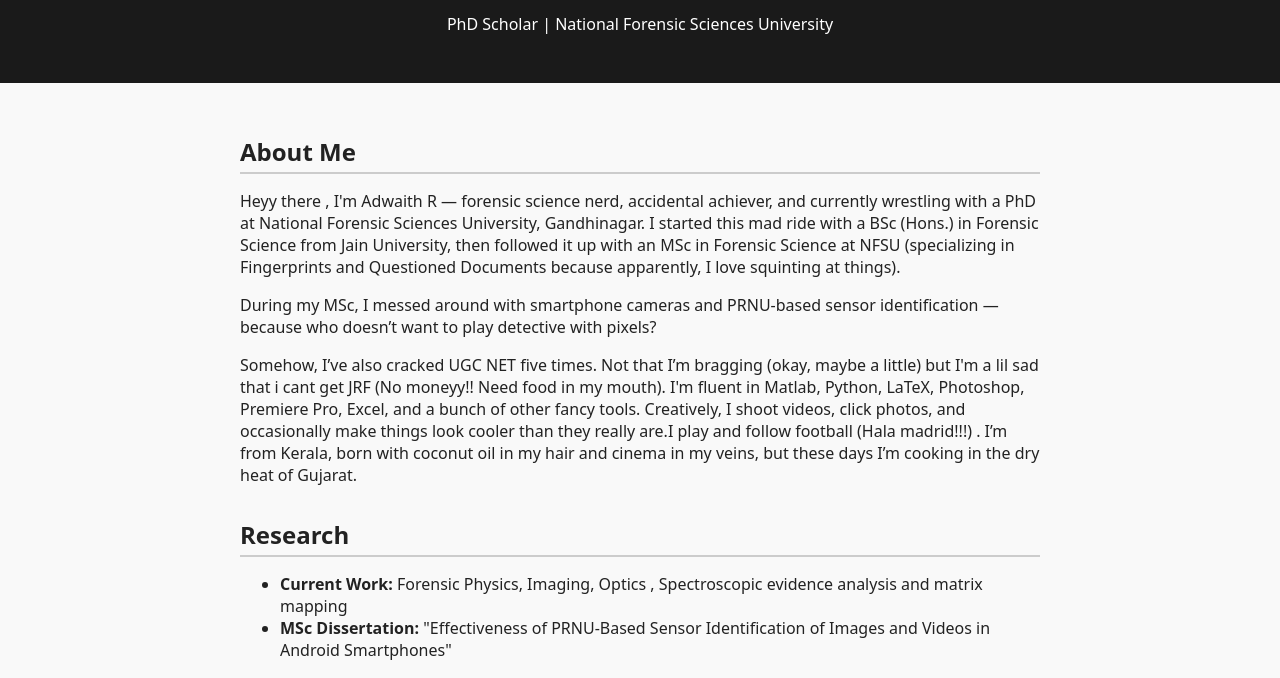
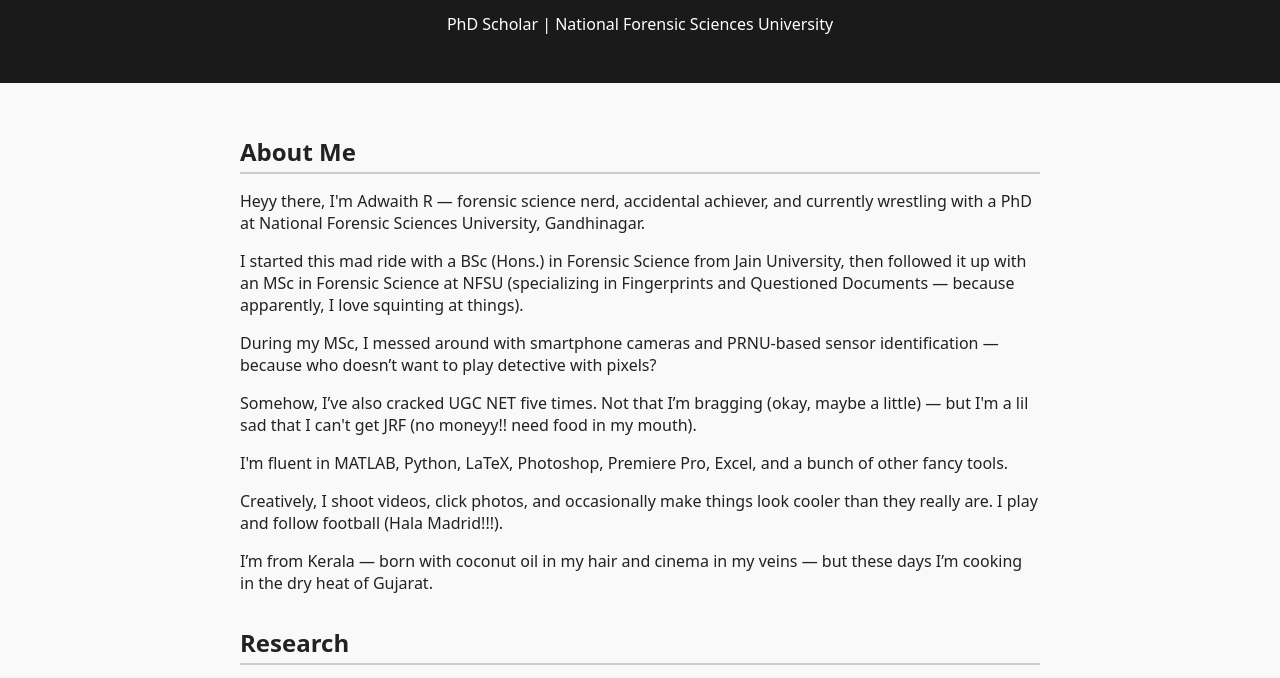
Before and after one commit to adwaithrforensic/portfolio, a plain HTML site: page index.html in a window 1280 px wide. Shown: the part 99-777 px from the top of the page. Drawn offline with Linux system fonts and the light colour scheme.

Commit message:
Update index.html

```diff
--- a/index.html
+++ b/index.html
@@ -54,13 +54,23 @@
 
   <main>
 
-    <section>
-      <h2 class="section-title">About Me</h2>
-      <p>Heyy there , I'm Adwaith R — forensic science nerd, accidental achiever, and currently wrestling with a PhD at National Forensic Sciences University, Gandhinagar. I started this mad ride with a BSc (Hons.) in Forensic Science from Jain University, then followed it up with an MSc in Forensic Science at NFSU (specializing in Fingerprints and Questioned Documents because apparently, I love squinting at things).
-      <p>During my MSc, I messed around with smartphone cameras and PRNU-based sensor identification — because who doesn’t want to play detective with pixels?</p>
-Somehow, I’ve also cracked UGC NET five times. Not that I’m bragging (okay, maybe a little) but I'm a lil sad that i cant get JRF (No moneyy!! Need food in my mouth). I'm fluent in Matlab, Python, LaTeX, Photoshop, Premiere Pro, Excel, and a bunch of other fancy tools.
-Creatively, I shoot videos, click photos, and occasionally make things look cooler than they really are.I play and follow football (Hala madrid!!!) . I’m from Kerala, born with coconut oil in my hair and cinema in my veins, but these days I’m cooking in the dry heat of Gujarat. </p>
-    </section>
+ <section>
+  <h2 class="section-title">About Me</h2>
+  <p>Heyy there, I'm Adwaith R — forensic science nerd, accidental achiever, and currently wrestling with a PhD at National Forensic Sciences University, Gandhinagar.</p>
+
+  <p>I started this mad ride with a BSc (Hons.) in Forensic Science from Jain University, then followed it up with an MSc in Forensic Science at NFSU (specializing in Fingerprints and Questioned Documents — because apparently, I love squinting at things).</p>
+
+  <p>During my MSc, I messed around with smartphone cameras and PRNU-based sensor identification — because who doesn’t want to play detective with pixels?</p>
+
+  <p>Somehow, I’ve also cracked UGC NET five times. Not that I’m bragging (okay, maybe a little) — but I'm a lil sad that I can't get JRF (no moneyy!! need food in my mouth).</p>
+
+  <p>I'm fluent in MATLAB, Python, LaTeX, Photoshop, Premiere Pro, Excel, and a bunch of other fancy tools.</p>
+
+  <p>Creatively, I shoot videos, click photos, and occasionally make things look cooler than they really are. I play and follow football (Hala Madrid!!!).</p>
+
+  <p>I’m from Kerala — born with coconut oil in my hair and cinema in my veins — but these days I’m cooking in the dry heat of Gujarat.</p>
+</section>
+
 
     <section>
       <h2 class="section-title">Research</h2>
```
